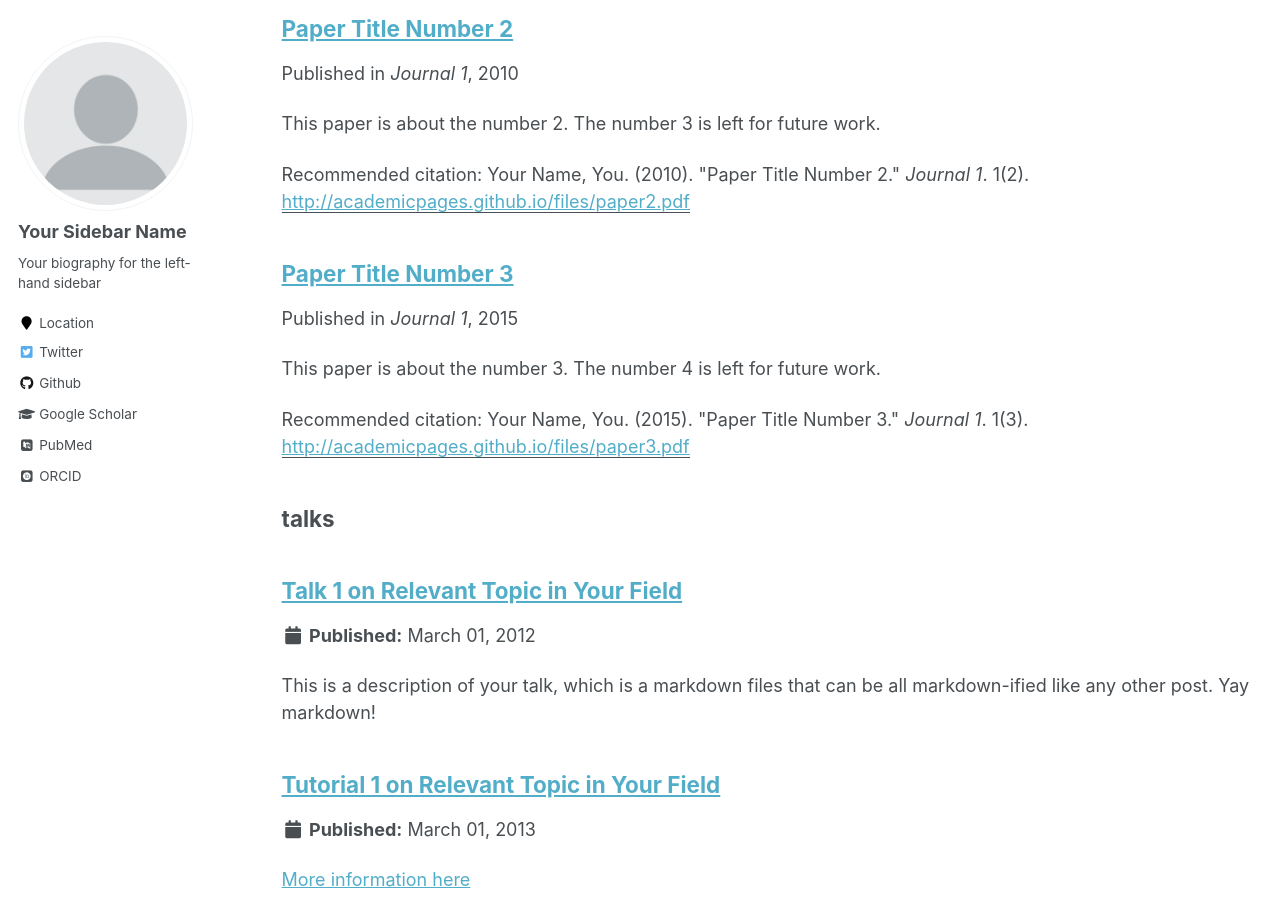
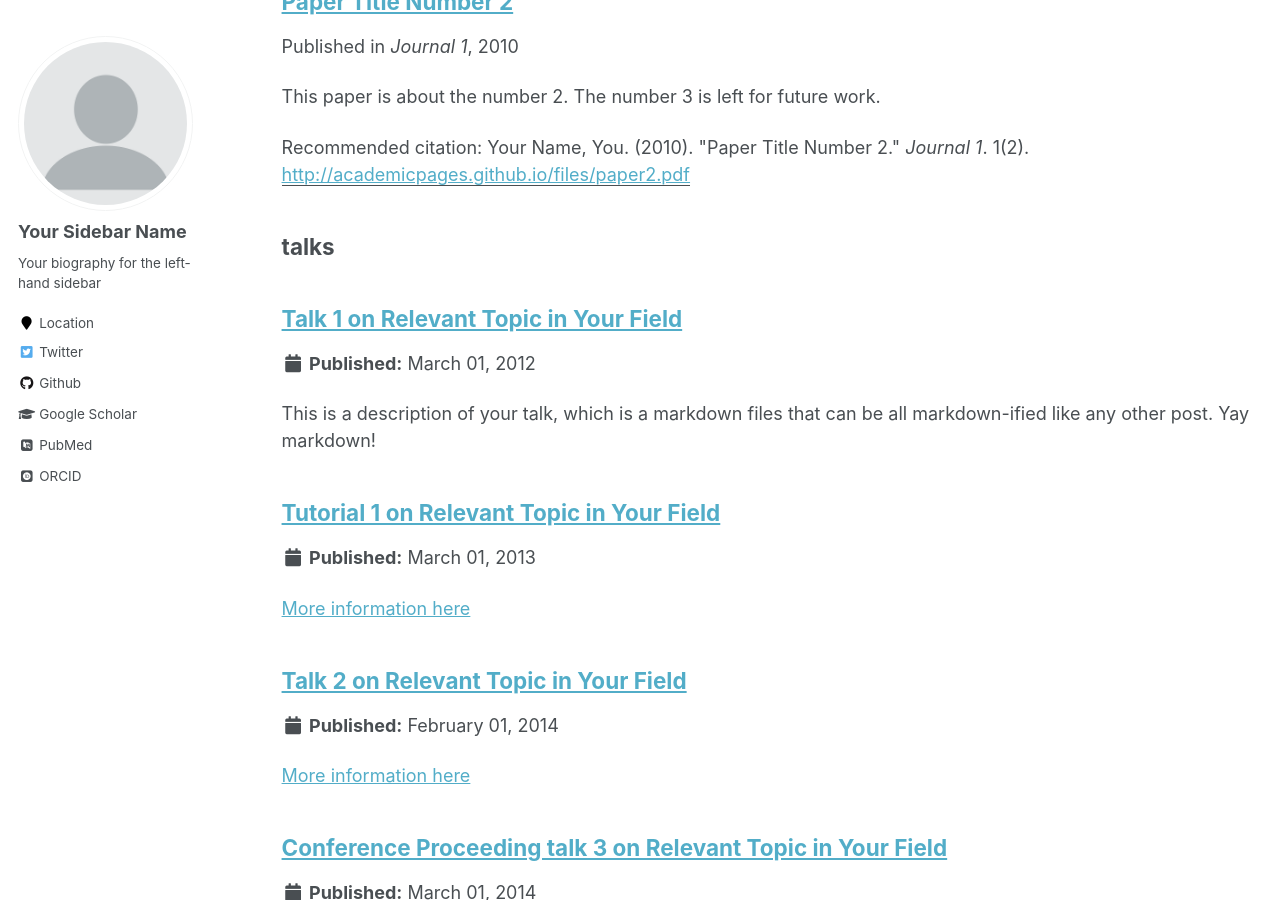
Before and after one commit to jbkeeler/jbkeeler.github.io, a Jekyll site: the page built from _pages/sitemap.md, in a window 1280 px wide and 900 px high, scrolled down 4320 px. Built offline with Jekyll 4.4.1, drawn with Linux system fonts in a browser that asks for light colours; some web fonts are replaced; some of the changed text lies outside the part shown.

```diff
--- a/_publications/2015-10-01-paper-title-number-3.md
+++ /dev/null
@@ -1,15 +0,0 @@
----
-title: "Paper Title Number 3"
-collection: publications
-permalink: /publication/2015-10-01-paper-title-number-3
-excerpt: 'This paper is about the number 3. The number 4 is left for future work.'
-date: 2015-10-01
-venue: 'Journal 1'
-paperurl: 'http://academicpages.github.io/files/paper3.pdf'
-citation: 'Your Name, You. (2015). &quot;Paper Title Number 3.&quot; <i>Journal 1</i>. 1(3).'
----
-This paper is about the number 3. The number 4 is left for future work.
-
-[Download paper here](http://academicpages.github.io/files/paper3.pdf)
-
-Recommended citation: Your Name, You. (2015). "Paper Title Number 3." <i>Journal 1</i>. 1(3).
```
Also changed, not shown: _pages/about.md (+1 -1 lines).
